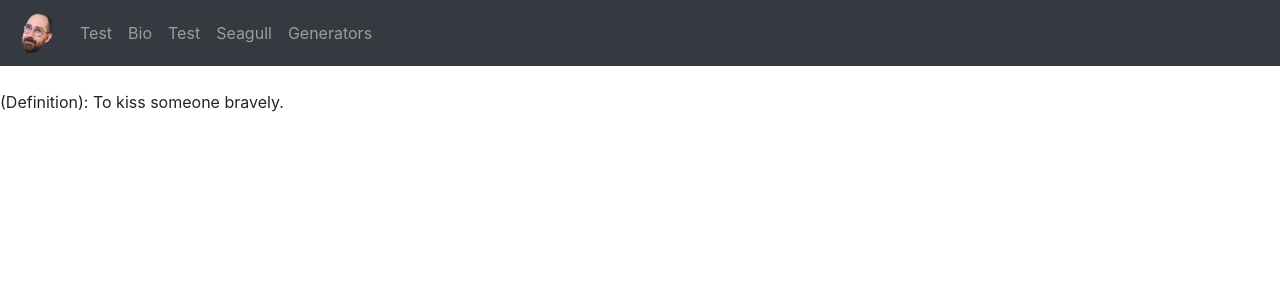
After one commit to paranoid-gland/ArnaldoPangiaPortfolio, a Flask app: page /generators in a window 1280 px wide. The commit adds this page. Shown: the top 300 px of the page. Run offline with Flask 2, Linux system fonts and the light colour scheme; some libraries are stand-ins or nearby versions.

Commit message:
First Generator added!
Added the first version of the phrasal verb generator. The generator per
se doesn't work yet, I will add it afterwards (only the definition is
available at the moment)

```diff
--- a/app.py
+++ b/app.py
@@ -1,4 +1,5 @@
 from flask import Flask, render_template
+from phrasal_verb import new_phrasal_verb
 
 
 app = Flask(__name__)
@@ -19,5 +20,11 @@ def test():
 def seagull():
     return render_template("seagull.html")
 
+@app.route('/generators')
+def generators():
+    return render_template("generator.html", data= {"generated_sentence":new_phrasal_verb()} )
+
+
+
 if __name__ == '__main__':
     app.run(host='0.0.0.0', port = '8000', debug = True)
--- a/phrasal_verb.py
+++ b/phrasal_verb.py
@@ -140,3 +140,13 @@ definition_object_marker = random.choice(range(len(definition_object)))
 definition_adverb_marker = random.choice(range(len(definition_object)))
 
 print("(Definition): To {} {} {}.".format(definition_verb[definition_verb_marker],definition_object[definition_object_marker],definition_adverb[definition_adverb_marker]))
+
+def new_phrasal_verb():
+    definition_verb_marker = random.choice(range(len(definition_verb)))
+    definition_object_marker = random.choice(range(len(definition_object)))
+    definition_adverb_marker = random.choice(range(len(definition_object)))
+
+    return "(Definition): To {} {} {}.".format(
+            definition_verb[definition_verb_marker],
+            definition_object[definition_object_marker],
+            definition_adverb[definition_adverb_marker])
--- a/templates/base.html
+++ b/templates/base.html
@@ -25,17 +25,20 @@
             <div class="collapse navbar-collapse" id="collapsibleNavbar">
                 <ul class="navbar-nav">
                     <li class="nav-item">
+                        <a class="nav-link" href="{{url_for('test')}}">Test</a>
+                    </li>
+                    <li class="nav-item">
                         <a class="nav-link" href="{{url_for('bio')}}">Bio</a>
+                    </li>
                     <li class="nav-item">
                         <a class="nav-link" href="{{url_for('test')}}">Test</a>
                     </li>
                     <li class="nav-item">
                         <a class="nav-link" href="{{url_for('seagull')}}">Seagull</a>
                     </li>
-
-  <div class="collapse navbar-collapse" id="collapsibleNavbar">
-    <ul class="navbar-nav">
                     <li class="nav-item">
+                        <a class="nav-link" href="{{url_for('generators')}}">Generators</a>
+                    </li>
                 </ul>
             </div>
         </nav>
--- /dev/null
+++ b/templates/generator.html
@@ -0,0 +1,7 @@
+{% extends 'base.html' %}
+{% block content %}
+
+<p> {{ data.generated_sentence }} </p>
+
+
+{% endblock %}
```
Also changed, not shown: 1 other file. Lines whose indentation alone changed are shown as unchanged.
